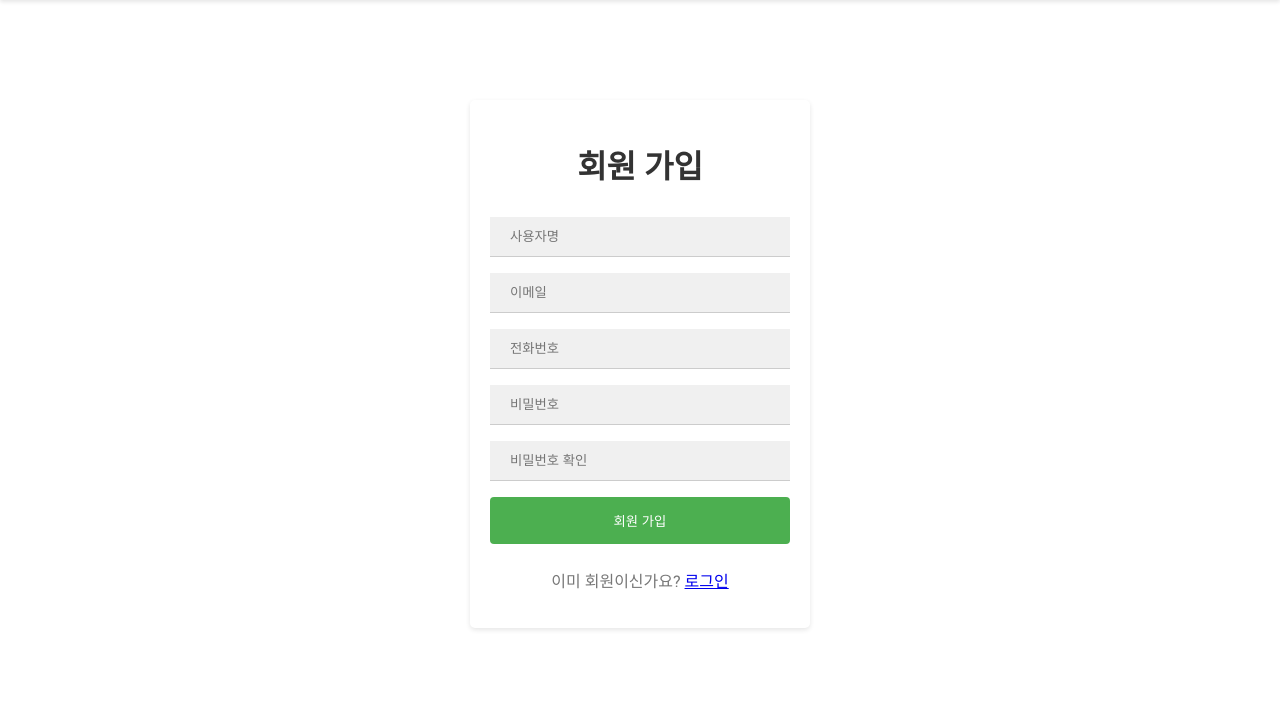
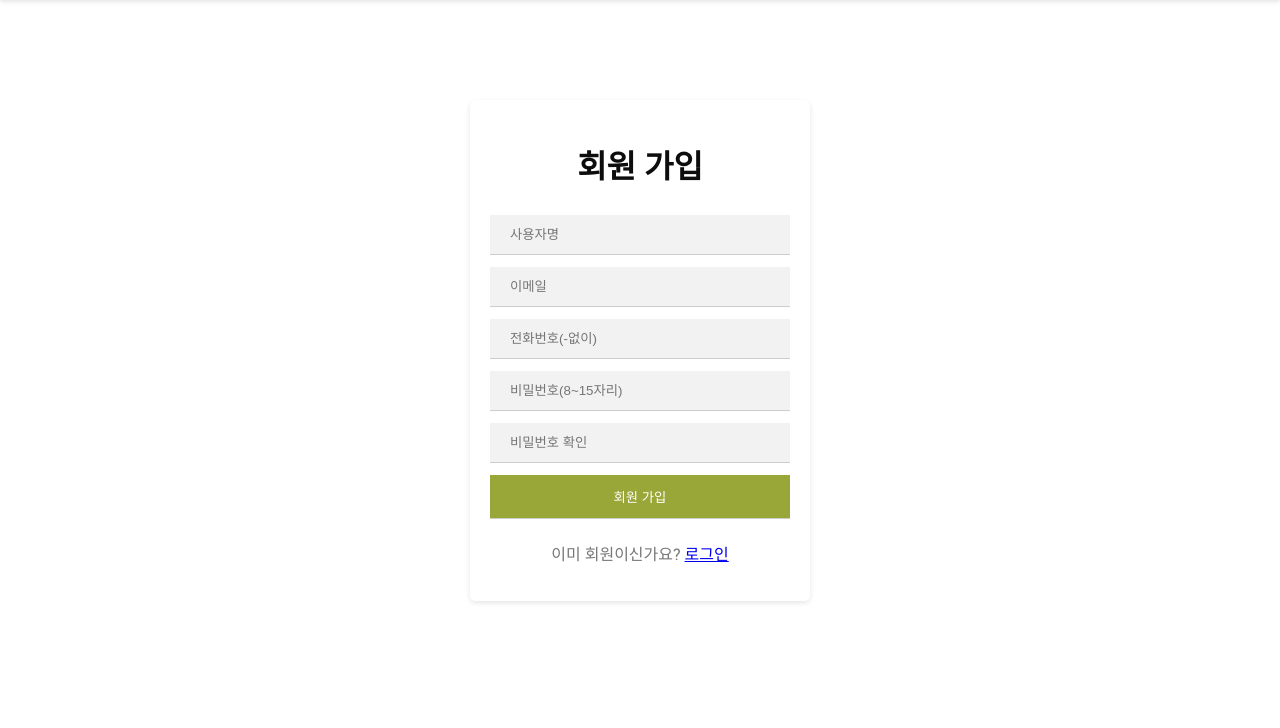
Before and after one commit to hantoro123/AllergyProject, a Django app: page /register/signup/ in a window 1280 px wide. Shown: the part 142-870 px from the top of the page. After the commit the page ends 745 px from the top, so only its background shows below. Run offline with Django 4.2, Linux system fonts and the light colour scheme; parts of the project's set-up code (start-up, migrations or seed data) failed here and were passed over.

Commit message:
login & signup

```diff
--- a/allergyProject/signapp/templates/signapp/signup.html
+++ b/allergyProject/signapp/templates/signapp/signup.html
@@ -1,20 +1,42 @@
 {% extends "base.html" %}
 {% load static %}
+
 {% block content %}
+<!-- 회원 가입 폼 -->
 <div class="signup-form">
   <h1>회원 가입</h1>
-<form method="POST">
+  <form onsubmit="return validateForm()">
     {% csrf_token %}
+
+    <!-- 사용자명 입력 -->
     <input type="text" placeholder="사용자명" name="username" id="username" required>
+
+    <!-- 이메일 입력 -->
     <input type="email" placeholder="이메일" name="email" id="email" required>
-    <input type="tel" placeholder="전화번호" name="phone" id="phone" required>
-    <input type="password" placeholder="비밀번호" name="password" id="password" required>
+
+    <!-- 전화번호 입력 -->
+    <input type="tel" pattern="\d{10,11}" placeholder="전화번호(-없이)" name="phone" id="phone" required
+      oninvalid="this.setCustomValidity('올바른 전화번호를 입력해주세요. 예시)01027595735')"
+      oninput="this.setCustomValidity('')">
+
+    <!-- 비밀번호 입력 -->
+    <input type="password" pattern="\c{8,15}" placeholder="비밀번호(8~15자리)" name="password" id="password" required
+      oninvalid="this.setCustomValidity('비밀번호는 8~15자리여야 합니다.')"
+      oninput="this.setCustomValidity('')">
+
+    <!-- 비밀번호 확인 입력 -->
     <input type="password" placeholder="비밀번호 확인" name="password-confirm" id="password-confirm" required>
     <span id="password-confirm-error" class="error-msg"></span>
+
+    <!-- 회원 가입 버튼 -->
     <input type="submit" value="회원 가입">
   </form>
+
+  <!-- 로그인 링크 -->
   <p>이미 회원이신가요? <a href="{% url 'signapp:login' %}">로그인</a></p>
 </div>
+
+<!-- 스크립트 -->
 <script>
 function validateForm() {
     var username = document.getElementById('username').value;
@@ -24,9 +46,6 @@ function validateForm() {
     var passwordConfirm = document.getElementById('password-confirm').value;
     var passwordConfirmError = document.getElementById('password-confirm-error');
 
-    // 전화번호 형식 검사 정규식
-    var phoneRegex = /^\d{3}-\d{3,4}-\d{4}$/;
-
     // 비밀번호 확인 일치 여부 확인
     if (password !== passwordConfirm) {
         passwordConfirmError.textContent = "비밀번호가 일치하지 않습니다.";
@@ -35,17 +54,6 @@ function validateForm() {
         passwordConfirmError.textContent = "";
     }
 
-    // 전화번호 형식 검사
-    if (!phoneRegex.test(phone)) {
-    document.getElementById('phone').setCustomValidity("전화번호 형식이 올바르지 않습니다. (xxx-xxxx-xxxx)");
-    return false;
-    } else {
-    document.getElementById('phone').setCustomValidity("");
-    }
-
-    // 여기에 나머지 유효성 검사 로직을 추가할 수 있습니다.
-
-    // 유효성 검사 통과 시 서버에 데이터 전송 등 회원가입 처리를 진행합니다.
     alert("회원 가입이 완료되었습니다.");
     return true;
 }
--- a/allergyProject/signapp/urls.py
+++ b/allergyProject/signapp/urls.py
@@ -5,6 +5,6 @@ app_name = 'signapp'
 
 urlpatterns = [
     path('login/', UserLoginView.as_view() , name='login'),
-    path('signup/', SignupView.as_view() , name='signup'),
+    path('signup/', SignupView.as_view() , name='signup'), # 회원 가입 URL 패턴
     path('mypage/', MypageView.as_view() , name='mypage'),
 ]
--- a/allergyProject/static/css/style.css
+++ b/allergyProject/static/css/style.css
@@ -450,72 +450,75 @@ footer {
   font-size: 16px;
   color: #666;
 }
+/* 회원 가입 폼 스타일 */
 .signup-form {
   max-width: 300px;
-  margin: 100px auto;
+  margin: 100px auto; /* 페이지 중앙 정렬 */
   background-color: #fff;
   padding: 20px;
   border-radius: 5px;
-  box-shadow: 0 2px 5px rgba(0, 0, 0, 0.1);
+  box-shadow: 0 2px 5px rgba(0, 0, 0, 0.1); /* 그림자 효과 */
 }
+
 .signup-form h1 {
   text-align: center;
-  color: #333;
+  color: #0D0D0D; /* 글자 색상 */
 }
-.signup-form input[type="text"],
-.signup-form input[type="email"],
-.signup-form input[type="password"],
-.signup-form input[type="tel"] {
+
+.signup-form input {
   width: 100%;
   padding: 12px 20px;
-  margin: 8px 0;
+  margin: 6px 0;
   box-sizing: border-box;
   border: none;
-  border-bottom: 1px solid #ccc;
-  background-color: #f0f0f0;
+  border-bottom: 1px solid #ccc; /* 아래 경계선 */
+  background-color: #f2f2f2; /* 입력창 배경색 */
   border-radius: 0;
 }
-.signup-form input[type="text"]:focus,
-.signup-form input[type="email"]:focus,
-.signup-form input[type="password"]:focus,
-.signup-form input[type="tel"]:focus {
-  background-color: #e1e1e1;
+
+.signup-form input:focus {
+  background-color: #e1e1e1; /* 입력창에 포커스가 갔을 때 배경색 변경 */
 }
+
 .signup-form input[type="submit"] {
-  width: 100%;
-  background-color: #4CAF50;
-  color: #fff;
-  padding: 14px 20px;
-  margin: 8px 0;
-  border: none;
-  border-radius: 4px;
+  background-color: #99A638; /* 버튼 배경색 */
+  color: #fff; /* 버튼 글자색 */
   cursor: pointer;
-  transition: background-color 0.3s ease;
+  transition: background-color 0.3s ease; /* 배경색 변경 트랜지션 */
 }
+
 .signup-form input[type="submit"]:hover {
-  background-color: #45a049;
+  background-color: #818C30; /* 마우스 호버 시 배경색 변경 */
 }
+
 .signup-form p {
   text-align: center;
   margin-top: 16px;
-  color: #777;
+  color: #777; /* 글자 색상 */
 }
+
 .signup-form .error-msg {
-  color: #f00;
+  display: none; /* 오류 메시지는 일단 숨김 */
+  color: #f00; /* 오류 메시지 색상 */
   margin-top: 4px;
+  font-size: 14px;
 }
+
+/* 로그인 폼 스타일 */
 .login-form {
   max-width: 300px;
-  margin: 100px auto;
+  margin: 100px auto; /* 페이지 중앙 정렬 */
   background-color: #fff;
   padding: 20px;
   border-radius: 5px;
-  box-shadow: 0 2px 5px rgba(0, 0, 0, 0.1);
+  box-shadow: 0 2px 5px rgba(0, 0, 0, 0.1); /* 그림자 효과 */
 }
+
 .login-form h1 {
   text-align: center;
-  color: #333;
+  color: #333; /* 글자 색상 */
 }
+
 .login-form input[type="text"],
 .login-form input[type="password"] {
   width: 100%;
@@ -523,32 +526,36 @@ footer {
   margin: 8px 0;
   box-sizing: border-box;
   border: none;
-  border-bottom: 1px solid #ccc;
-  background-color: #f0f0f0;
+  border-bottom: 1px solid #ccc; /* 아래 경계선 */
+  background-color: #f0f0f0; /* 입력창 배경색 */
   border-radius: 0;
 }
+
 .login-form input[type="text"]:focus,
 .login-form input[type="password"]:focus {
-  background-color: #e1e1e1;
+  background-color: #e1e1e1; /* 입력창에 포커스가 갔을 때 배경색 변경 */
 }
+
 .login-form input[type="submit"] {
   width: 100%;
-  background-color: #4CAF50;
-  color: #fff;
+  background-color: #99A638; /* 버튼 배경색 */
+  color: #fff; /* 버튼 글자색 */
   padding: 14px 20px;
   margin: 8px 0;
   border: none;
   border-radius: 4px;
   cursor: pointer;
-  transition: background-color 0.3s ease;
+  transition: background-color 0.3s ease; /* 배경색 변경 트랜지션 */
 }
+
 .login-form input[type="submit"]:hover {
-  background-color: #45a049;
+  background-color: #818C30; /* 마우스 호버 시 배경색 변경 */
 }
+
 .login-form p {
   text-align: center;
   margin-top: 16px;
-  color: #777;
+  color: #777; /* 글자 색상 */
 }
 
 .header {
```
Also changed, not shown: allergyProject/signapp/templates/signapp/login.html (+15 -1 lines). Lines whose indentation alone changed are shown as unchanged.
